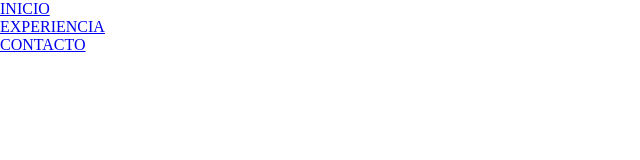
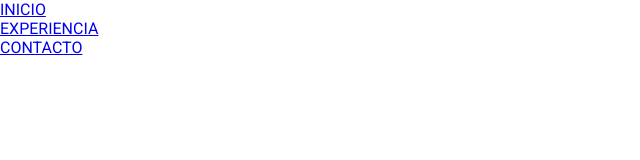
Before and after one commit to soyaaronhf/soyaaronhf.github.io, a plain HTML site: page index.html in a window 1280 px wide. Shown: the whole page, without its empty margins (0-640 px from the left). Drawn offline with Linux system fonts and the light colour scheme.

Commit message:
Se agregó fuente roboto al css

```diff
--- a/styles.css
+++ b/styles.css
@@ -1,4 +1,6 @@
+@import url("https://fonts.googleapis.com/css?family=Roboto:300,400,700,900i");
 *{
+	font-family: 'Roboto', sans-serif;
 	margin:0;
 	padding:0;
 }
```
